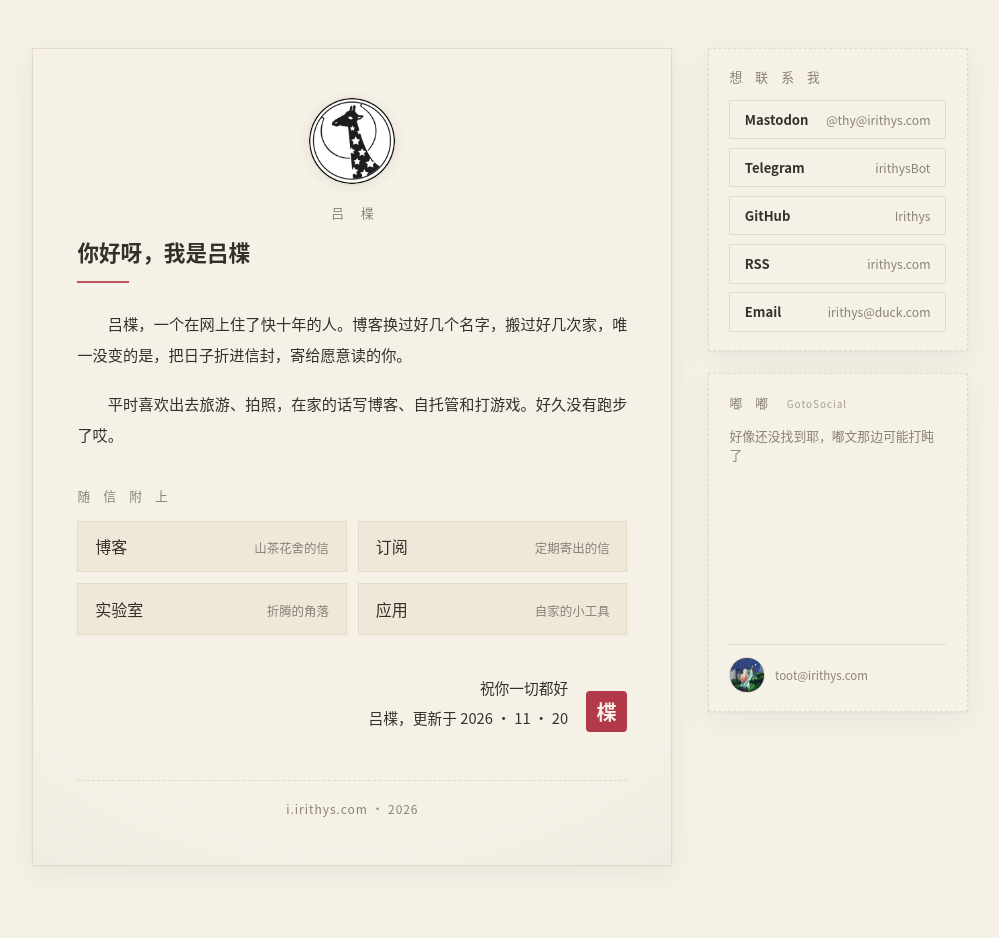
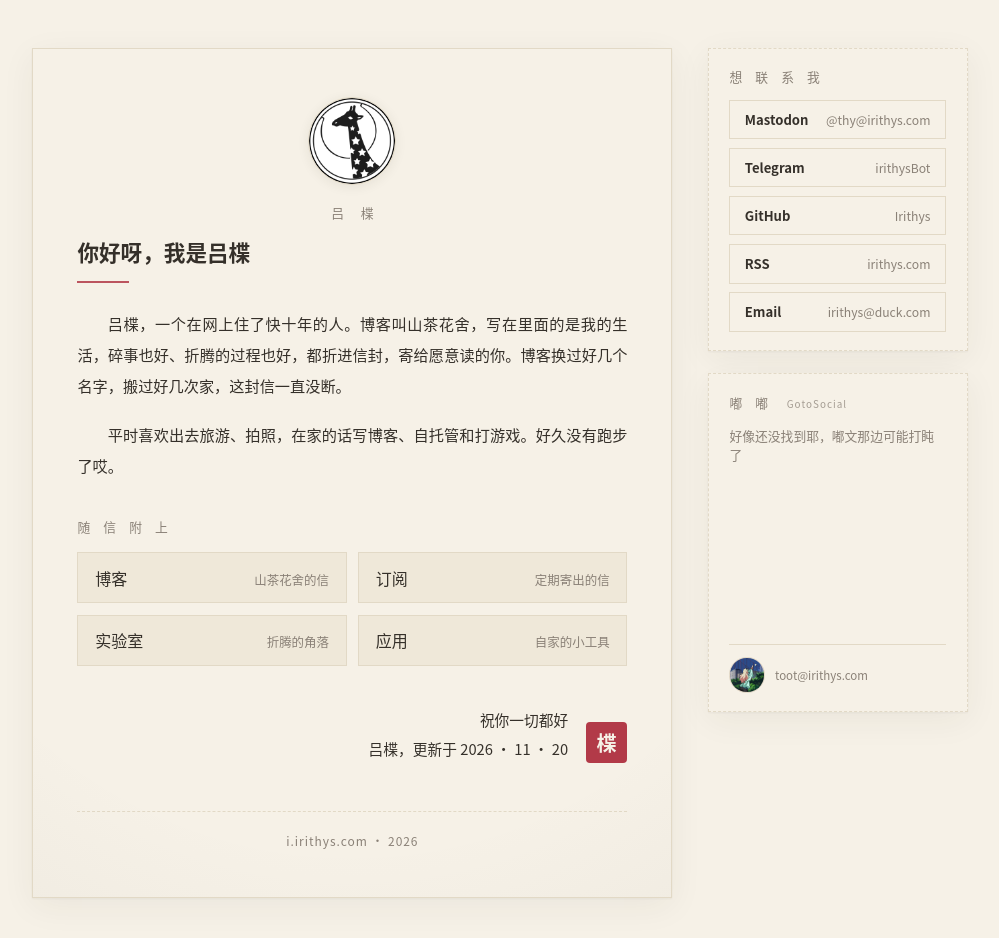
Before and after one commit to Irithys/home, a plain HTML site: page index.html in a window 1280 px wide. Shown: the whole page, without its empty margins (140-1139 px from the left). Drawn offline with Linux system fonts and the light colour scheme; no server answers.

Commit message:
第一段补山茶花与记录生活

```diff
--- a/index.html
+++ b/index.html
@@ -382,7 +382,7 @@
     <h1 class="salutation">你好呀，我是吕楪</h1>
 
     <div class="body">
-      <p>吕楪，一个在网上住了快十年的人。博客换过好几个名字，搬过好几次家，唯一没变的是，把日子折进信封，寄给愿意读的你。</p>
+      <p>吕楪，一个在网上住了快十年的人。博客叫山茶花舍，写在里面的是我的生活，碎事也好、折腾的过程也好，都折进信封，寄给愿意读的你。博客换过好几个名字，搬过好几次家，这封信一直没断。</p>
       <p>平时喜欢出去旅游、拍照，在家的话写博客、自托管和打游戏。好久没有跑步了哎。</p>
     </div>
 
```
